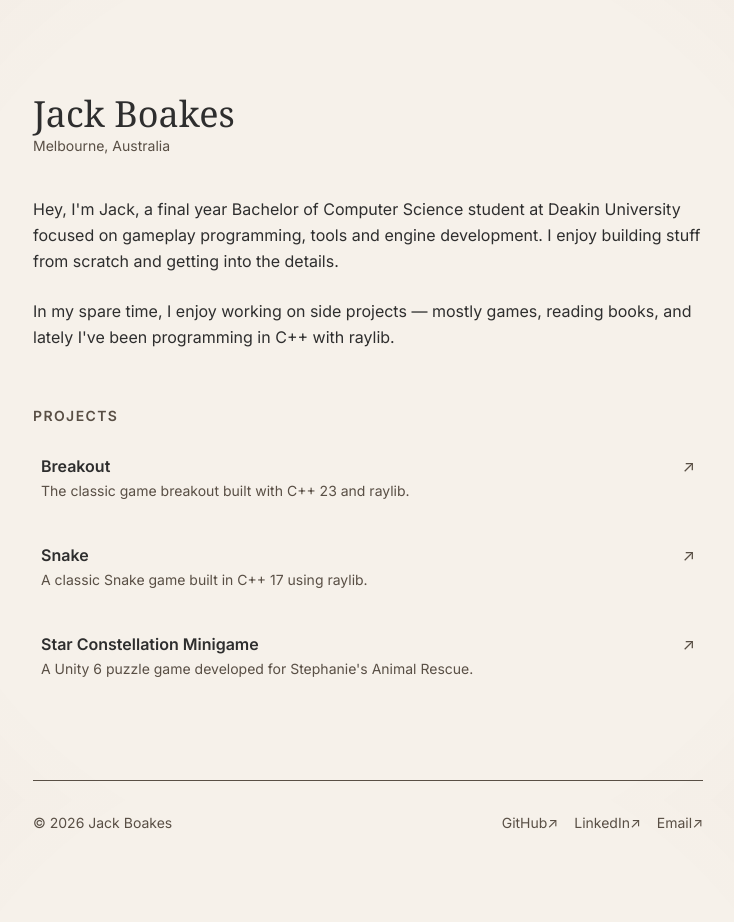
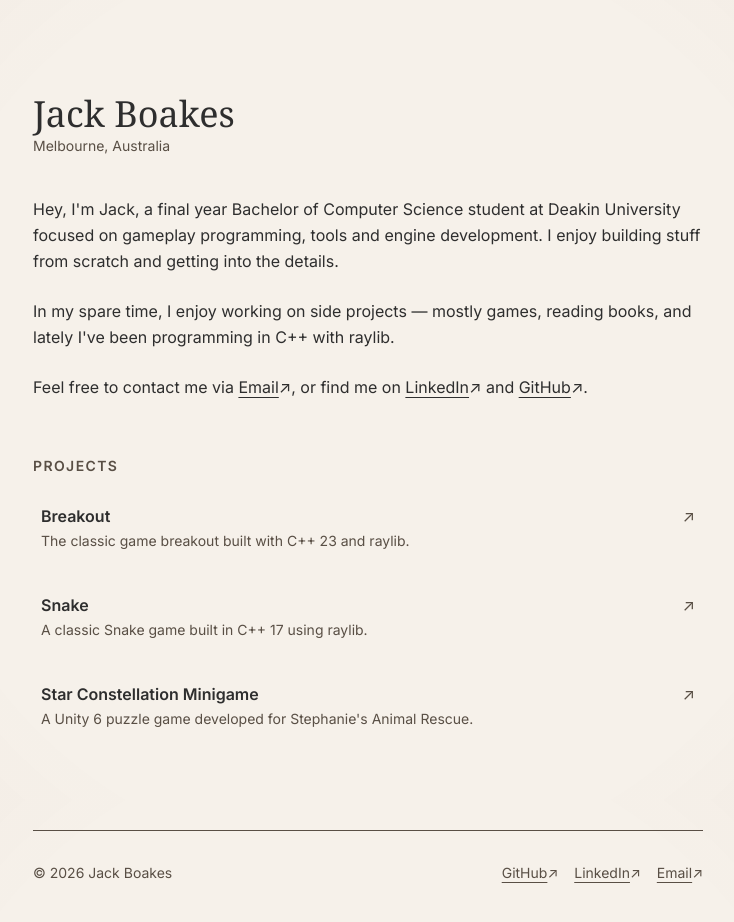
Before and after one commit to jackboakes/dev-portfolio, a SvelteKit app: page / in a window 1280 px wide. Shown: the top 922 px of the page, without its empty margins (272-1006 px from the left). Built offline with nearby package versions, Linux system fonts and the light colour scheme.

Commit message:
Added links in my about me paragraph and updated styling for links

```diff
--- a/src/routes/+layout.svelte
+++ b/src/routes/+layout.svelte
@@ -25,19 +25,19 @@
 				href="https://github.com/jackboakes"
 				target="_blank"
 				rel="noopener noreferrer"
-				class="hover:text-accent">GitHub↗</a
+				class="hover:text-accent"><span class="underline underline-offset-4">GitHub</span>↗</a
 			>
 			<a
 				href="https://www.linkedin.com/in/jack-boakes-92273b389/"
 				target="_blank"
 				rel="noopener noreferrer"
-				class="hover:text-accent">LinkedIn↗</a
+				class="hover:text-accent"><span class="underline underline-offset-4">LinkedIn</span>↗</a
 			>
 			<a
 				href="mailto:hello@jackboakes.com"
 				target="_blank"
 				rel="noopener noreferrer"
-				class="hover:text-accent">Email↗</a
+				class="hover:text-accent"><span class="underline underline-offset-4">Email</span>↗</a
 			>
 		</div>
 	</footer>
--- a/src/routes/+page.svelte
+++ b/src/routes/+page.svelte
@@ -13,6 +13,12 @@
 		In my spare time, I enjoy working on side projects &mdash; mostly games, reading books, and
 		lately I've been programming in C++ with raylib.
 	</p>
+	<p class="mb-6 text-base leading-relaxed">
+		Feel free to contact me via
+		<a href="mailto:hello@jackboakes.com" target="_blank" rel="noopener noreferrer" class="hover:text-accent"><span class="underline underline-offset-4">Email</span>↗</a>, or find me on
+		<a href="https://www.linkedin.com/in/jack-boakes-92273b389/" target="_blank" rel="noopener noreferrer" class="hover:text-accent"><span class="underline underline-offset-4">LinkedIn</span>↗</a> and
+		<a href="https://github.com/jackboakes" target="_blank" rel="noopener noreferrer" class="hover:text-accent"><span class="underline underline-offset-4">GitHub</span>↗</a>.
+	</p>
 </section>
 
 <section id="projects">
```
